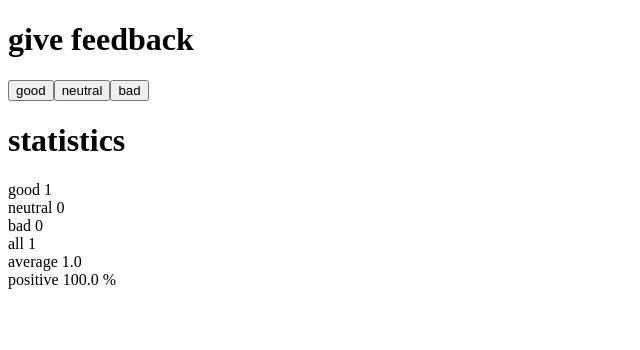
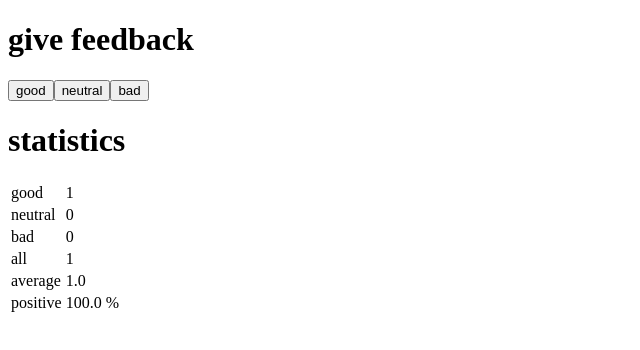
Before and after one commit to radix4/unicafe, a React (Create React App) app: page / in a window 1280 px wide. Both pictures are taken after a click on the button "good". Shown: the top 350 px of the page, without its empty margins (0-640 px from the left). Built offline with nearby package versions, Linux system fonts and the light colour scheme.

Commit message:
added tables to statistics

```diff
--- a/src/App.js
+++ b/src/App.js
@@ -20,22 +20,30 @@ const Buttons = (props) => {
   );
 };
 
-const Statistic = ({ feedback, count, percentage }) => (
-  <div>
-    {feedback} {count} {percentage}
-  </div>
+const Statistic = ({ feedback, count, percentage }) => {
+  return (
+    <React.Fragment>
+      <tr>
+        <td>{feedback}</td>
+        <td>{count}</td>
+        <td>{percentage}</td>
+      </tr>
+    </React.Fragment>
   );
+};
 
 const Statistics = (props) => {
   return (
-    <div>
+    <table>
+      <tbody>
         <Statistic feedback="good" count={props.good} />
         <Statistic feedback="neutral" count={props.neutral} />
         <Statistic feedback="bad" count={props.bad} />
         <Statistic feedback="all" count={props.allFeedback} />
         <Statistic feedback="average" count={props.average} />
         <Statistic feedback="positive" count={props.positive} percentage="%" />
-    </div>
+      </tbody>
+    </table>
   );
 };
 
```
Lines whose indentation alone changed are shown as unchanged.
